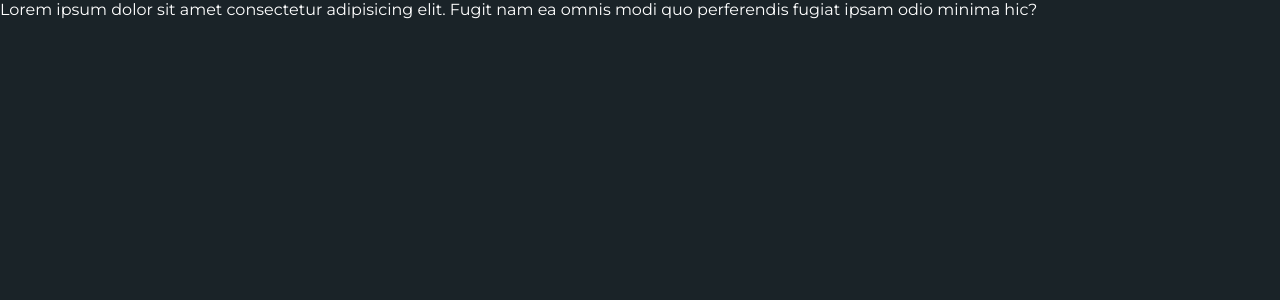
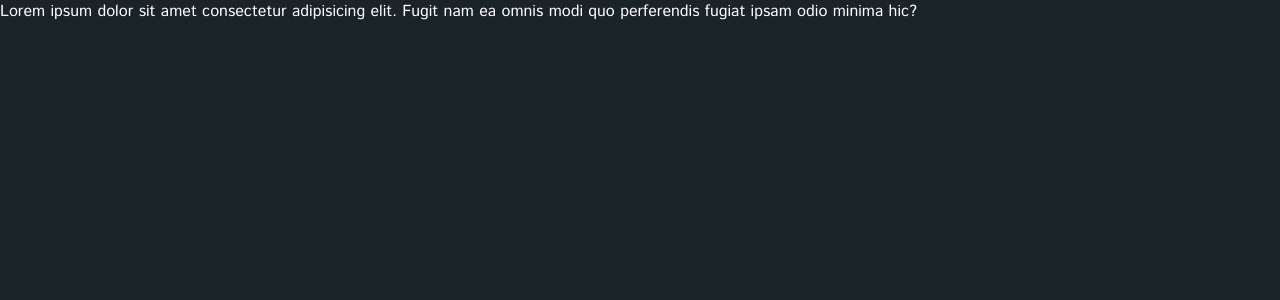
Before and after one commit to Lundoger/vpn-tg-app, a React (Vite) app: page / in a window 1280 px wide. Shown: the top 300 px of the page. Built offline with nearby package versions, Linux system fonts and the light colour scheme.

Commit message:
added class for another font family

```diff
--- a/src/App.tsx
+++ b/src/App.tsx
@@ -1,6 +1,6 @@
 const App = () => {
   return (
-    <div>
+    <div className="istok-web">
       Lorem ipsum dolor sit amet consectetur adipisicing elit. Fugit nam ea
       omnis modi quo perferendis fugiat ipsam odio minima hic?
     </div>
--- a/src/styles/variables.scss
+++ b/src/styles/variables.scss
@@ -20,3 +20,7 @@ $dark-grey: #2b3238;
 $light-grey: #90a4ae;
 
 $dark-red: rgba(226, 38, 38, 0.32);
+
+.istok-web {
+  font-family: 'Istok Web';
+}
```
